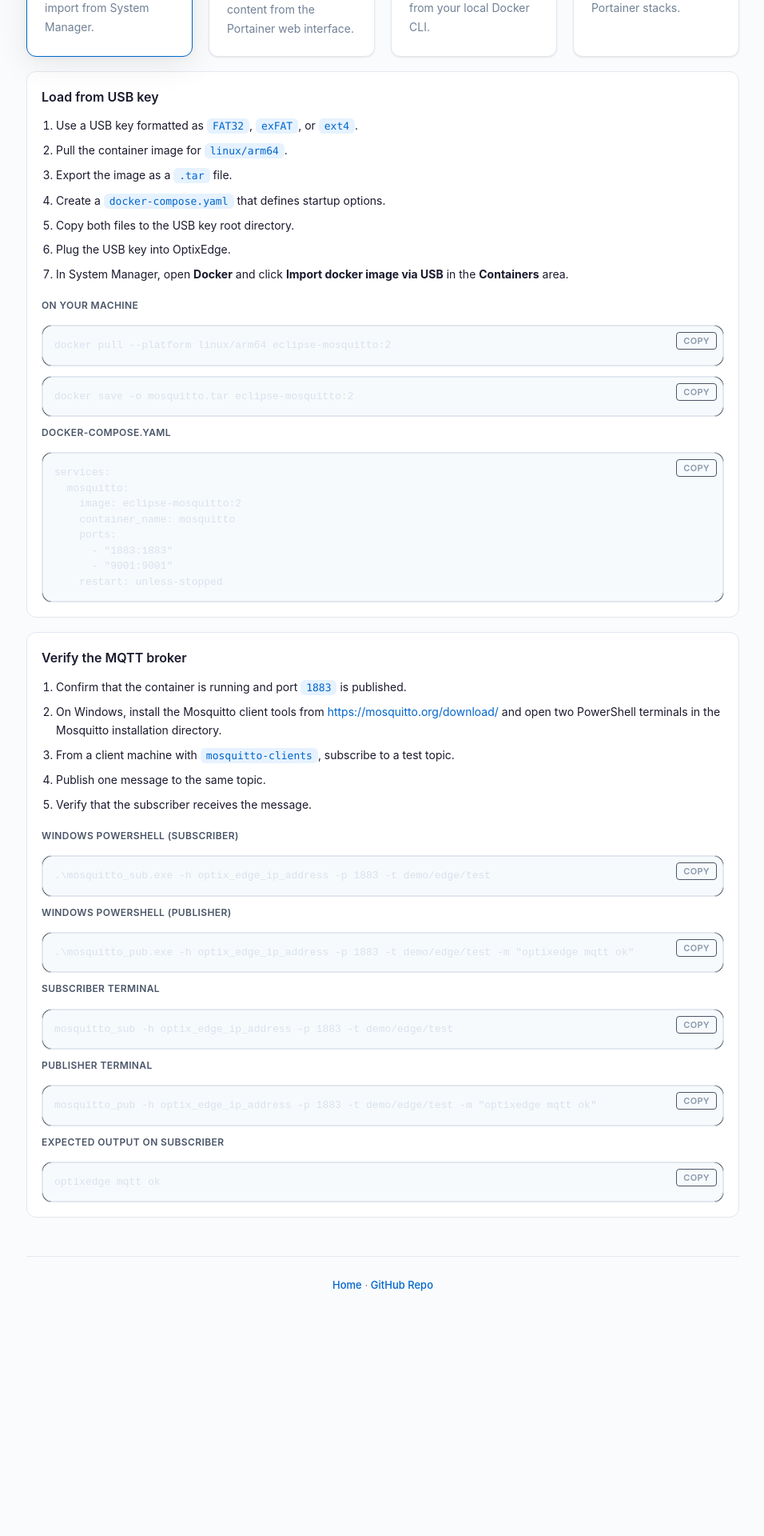
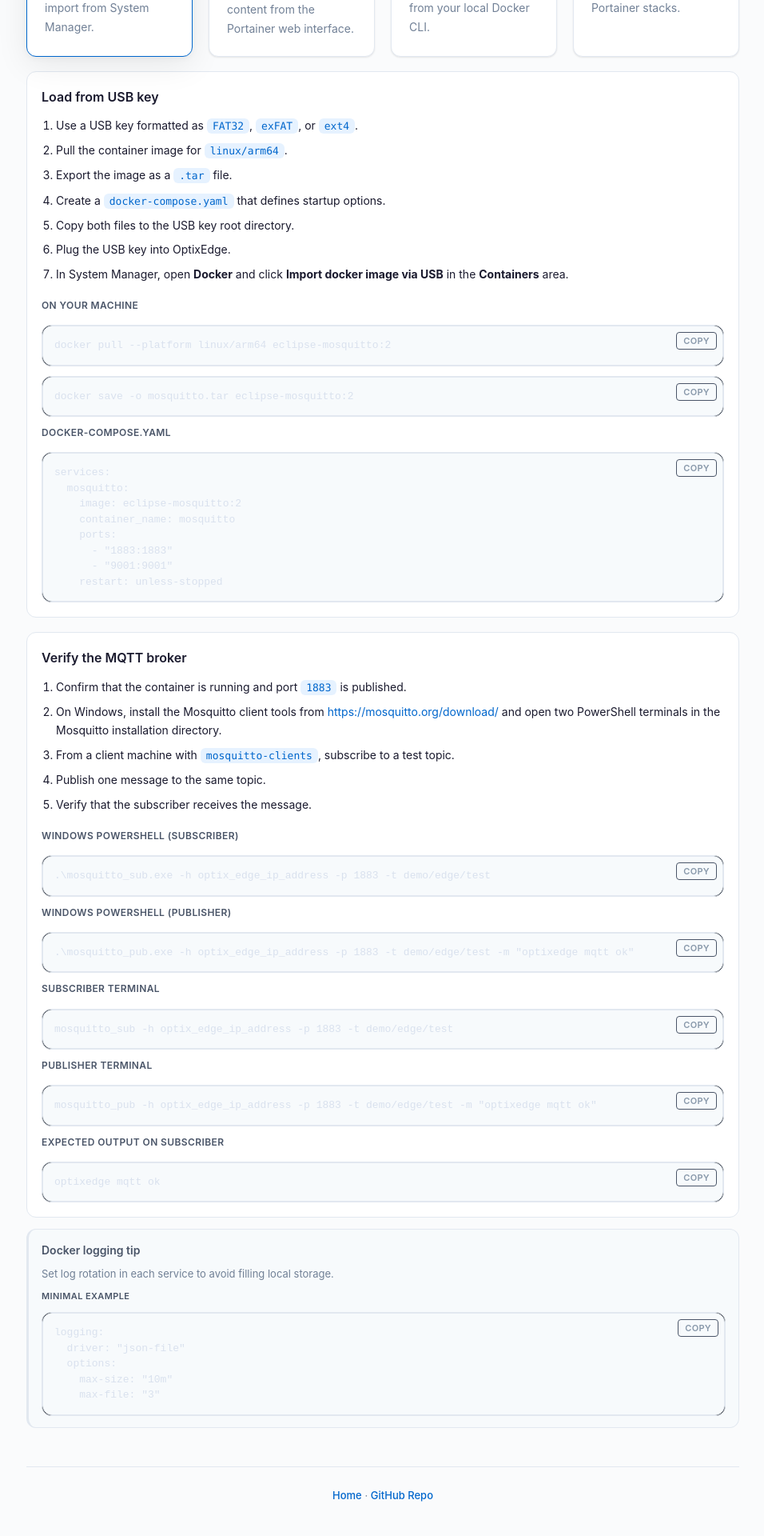
Before and after one commit to massimovar/LearningFTOptix, a Jekyll site: the page built from docs/chapters/OptixEdge.html, in a window 1280 px wide. Shown: the part 771-2691 px from the top of the page at 80% size, without its empty margins (161-1117 px from the left). Built offline with Jekyll 4.4.1, drawn with Linux system fonts in a browser that asks for light colours; before the commit the page ends 2428 px from its top, so only the background shows below that.

Commit message:
Make docker logging tip compact and minimal

```diff
--- a/docs/chapters/OptixEdge.html
+++ b/docs/chapters/OptixEdge.html
@@ -230,6 +230,30 @@ layout: default
     margin: 0;
     color: var(--muted);
     font-size: 14px;
+  }
+  .tip-compact {
+    margin-top: 14px;
+    padding: 14px 16px;
+    border-left: 3px solid var(--border);
+    background: var(--surface);
+  }
+  .tip-compact h4 {
+    margin: 0 0 6px;
+    font-size: 14px;
+    color: var(--text-secondary);
+    font-weight: 600;
+  }
+  .tip-compact p {
+    margin: 0;
+    font-size: 13px;
+    color: var(--muted);
+  }
+  .tip-compact .code-label {
+    margin-top: 8px;
+    font-size: 11px;
+  }
+  .tip-compact .code-block {
+    margin-top: 8px;
   }
 </style>
 
@@ -521,6 +545,20 @@ volumes:
       <pre>optixedge mqtt ok</pre>
     </div>
   </div>
+
+  <div class="path tip-compact">
+    <h4>Docker logging tip</h4>
+    <p>Set log rotation in each service to avoid filling local storage.</p>
+    <span class="code-label">Minimal example</span>
+    <div class="code-block">
+      <button class="copy-btn" type="button">Copy</button>
+      <pre>logging:
+  driver: "json-file"
+  options:
+    max-size: "10m"
+    max-file: "3"</pre>
+    </div>
+  </div>
 </section>
 
 <script>
```
